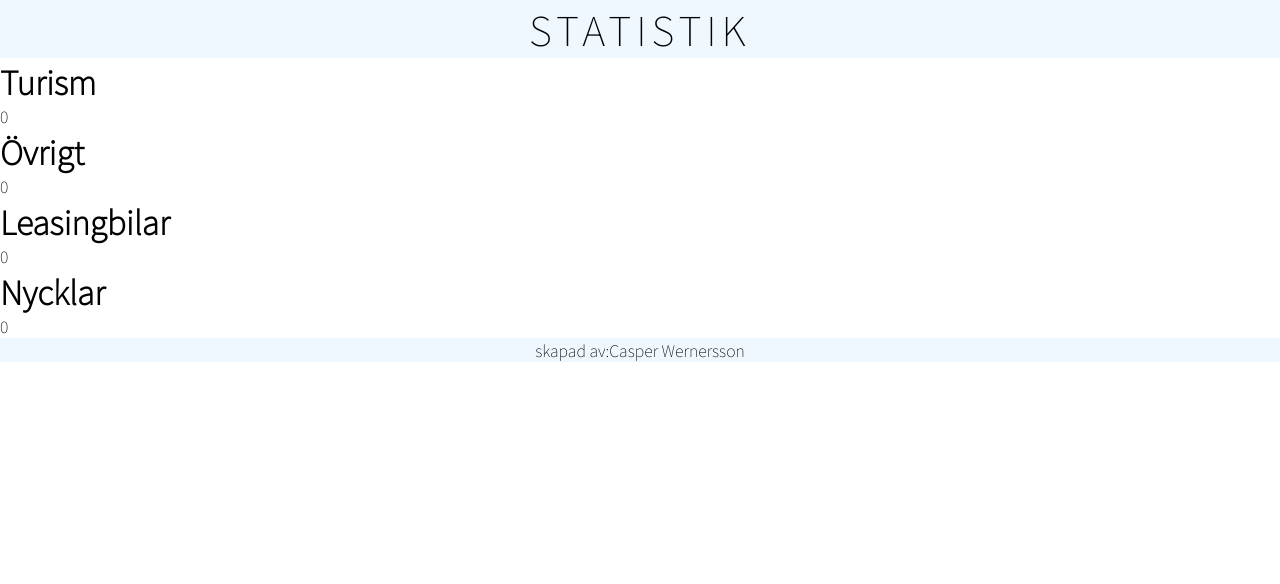
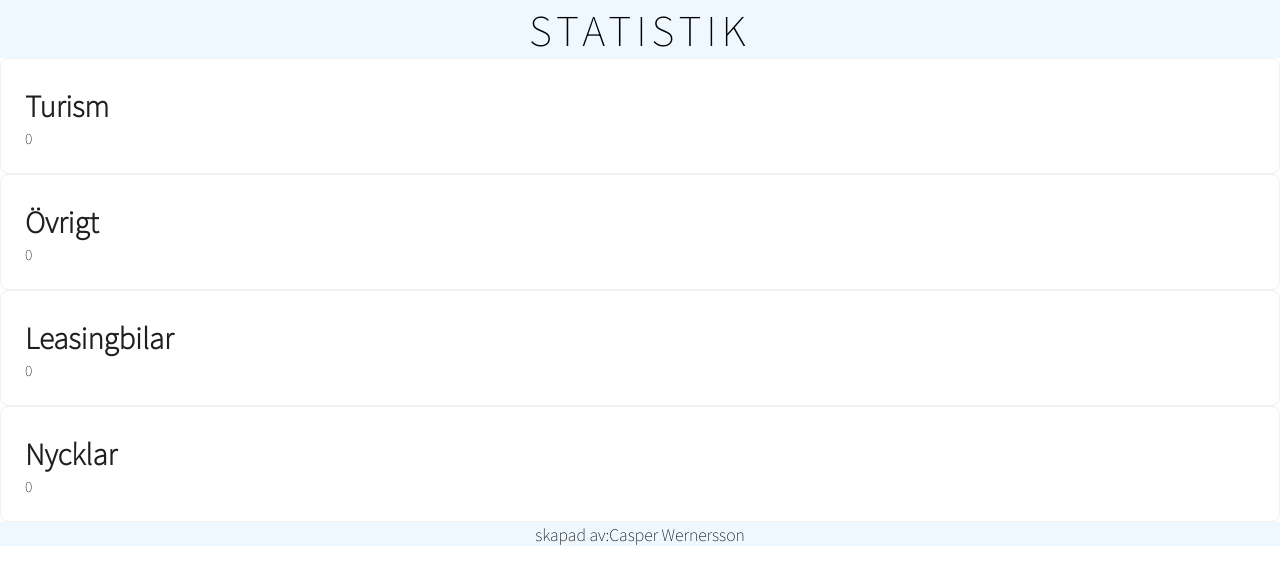
Before and after one commit to Cappeloow/StatisticCounter, a React (Vite) app in the folder client/: page / in a window 1280 px wide. Shown: the top 584 px of the page. Built offline with nearby package versions, Linux system fonts and the light colour scheme.

Commit message:
moved the matter into a DataCard component

```diff
--- a/client/src/components/DataCard.tsx
+++ b/client/src/components/DataCard.tsx
@@ -1,7 +1,15 @@
 import React from "react";
-
-function DataCard() {
-  return <div>DataCard</div>;
+import { Card } from "antd";
+function DataCard(props) {
+  const { matter, addAmountToMatter } = props;
+  return (
+    <Card>
+      <div>
+        <h1 onClick={() => addAmountToMatter(matter)}>{matter.task}</h1>
+        <p>{matter.amount}</p>
+      </div>
+    </Card>
+  );
 }
 
 export default DataCard;
--- a/client/src/components/StatisticPanel.tsx
+++ b/client/src/components/StatisticPanel.tsx
@@ -1,13 +1,13 @@
 import React from "react";
 import { useStatisticContext } from "../context/StatisticContext";
+import DataCard from "./DataCard";
 function StatisticPanel() {
   const { matters, addAmountToMatter } = useStatisticContext();
   return (
     <div>
       {matters.map((matter) => (
         <div key={matter.id}>
-          <h1 onClick={() => addAmountToMatter(matter)}>{matter.task}</h1>
-          <p>{matter.amount}</p>
+          <DataCard matter={matter} addAmountToMatter={addAmountToMatter} />
         </div>
       ))}
     </div>
```
